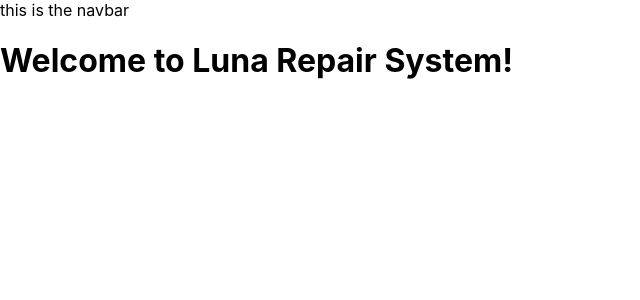
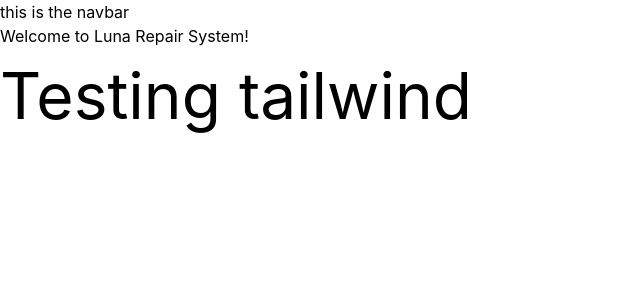
Before and after one commit to JS-goose/luna-repair, a Next.js app: page / in a window 1280 px wide. Shown: the top 300 px of the page, without its empty margins (0-640 px from the left). Built offline with nearby package versions, Linux system fonts and the light colour scheme.

Commit message:
made tailwind useable & added purge library

```diff
--- a/package.json
+++ b/package.json
@@ -10,7 +10,11 @@
   "dependencies": {
     "next": "9.5.2",
     "react": "16.13.1",
-    "react-dom": "16.13.1",
+    "react-dom": "16.13.1"
+  },
+  "devDependencies": {
+    "@fullhuman/postcss-purgecss": "^2.3.0",
+    "autoprefixer": "^9.8.6",
     "tailwindcss": "^1.7.2"
   }
 }
--- a/pages/index.js
+++ b/pages/index.js
@@ -9,6 +9,7 @@ export default function Home() {
         <h1>
           Welcome to Luna Repair System!
         </h1>
+        <p>Testing tailwind</p>
       </div>
     </Layout>
   )
--- /dev/null
+++ b/postcss.config.js
@@ -0,0 +1,17 @@
+module.exports = {
+    plugins: {
+      tailwindcss: {},
+      autoprefixer: {},
+      ...(process.env.NODE_ENV === 'production'
+        ? {
+            '@fullhuman/postcss-purgecss': {
+              content: [
+                './components/**/*.js',
+                './pages/**/*.js'
+              ],
+              defaultExtractor: content => content.match(/[\w-/:]+(?<!:)/g) || []
+            }
+          }
+        : {})
+    }
+  };
--- a/styles/globals.css
+++ b/styles/globals.css
@@ -1,9 +1,19 @@
+/* purgecss start ignore */
+@tailwind base;
+@tailwind components;
+/* purgecss end ignore */
+
+@tailwind utilities;
+
+p {
+  @apply text-6xl;
+}
 html,
 body {
   padding: 0;
   margin: 0;
-  font-family: -apple-system, BlinkMacSystemFont, Segoe UI, Roboto, Oxygen,
-    Ubuntu, Cantarell, Fira Sans, Droid Sans, Helvetica Neue, sans-serif;
+  font-family: -apple-system, BlinkMacSystemFont, Segoe UI, Roboto, Oxygen, Ubuntu, Cantarell,
+    Fira Sans, Droid Sans, Helvetica Neue, sans-serif;
 }
 
 a {
--- /dev/null
+++ b/tailwind.config.js
@@ -0,0 +1,11 @@
+module.exports = {
+  purge: [],
+  theme: {
+    extend: {},
+  },
+  variants: {},
+  plugins: [],
+  future: {
+    removeDeprecatedGapUtilities: true,
+  }
+}
```
Also changed, not shown: 1 other file (tests, documents, lock files or other folders).
